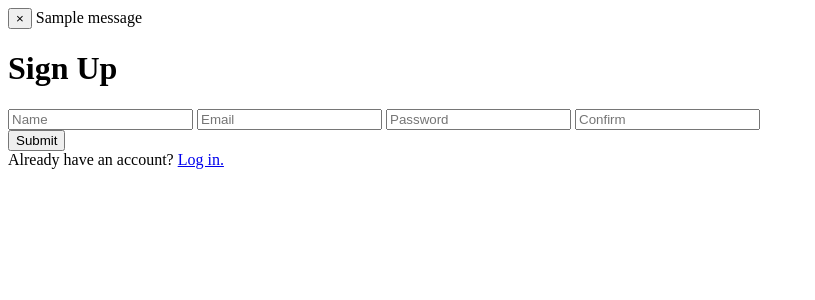
After one commit to JumuFENG/fund_hold_assist, a Flask app: page /signup in a window 1280 px wide. The commit adds this page. Shown: the top 300 px of the page, without its empty margins (0-815 px from the left). Run offline with Flask 3, Linux system fonts and the light colour scheme; one stand-in notice (Sample message) is shown.

Commit message:
sign up and login.

```diff
--- a/rest_app/flask_startup.py
+++ b/rest_app/flask_startup.py
@@ -1,8 +1,7 @@
 # Python 3
 # -*- coding:utf-8 -*-
 
-from flask import Flask
-from flask import Flask, flash, redirect, render_template, request, session, abort
+from flask import Flask, flash, redirect, render_template, request, session, abort, url_for
 import requests
 import urllib.parse
 import sys
@@ -20,20 +19,55 @@ def login():
         if not session.get('logged_in'):
             return render_template('login.html')
         else:
-            return "login success!"
+            return redirect(url_for('home'))
     elif request.method == 'POST':
         username = request.form['username']
+        email = request.form['email']
         password = request.form['password']
 
         gen_db = SqlHelper(password = db_pwd, database = "general")
         usermodel = UserModel(gen_db)
-        user = usermodel.user_by_email(username)
+        user = usermodel.user_by_email(email)
 
         if user and usermodel.check_password(user, request.form['password']):
             session['logged_in'] = True
         else:
             flash('wrong username or password')
         return render_template('login.html')
+
+@app.route("/signup", methods=['GET', 'POST'])
+def signup():
+    if request.method == 'POST':
+        username = request.form['username']
+        email = request.form['email']
+        password = request.form['password']
+
+        gen_db = SqlHelper(password = db_pwd, database = "general")
+        usermodel = UserModel(gen_db)
+        existing_user = usermodel.user_by_email(email)
+
+        if password == request.form['confirm']:
+            if existing_user is None:
+                user = usermodel.add_new(username, password, email)
+                session['logged_in'] = True
+                return redirect(url_for('home'))
+
+            flash('A user already exists with that email address.')
+            return redirect(url_for('signup'))
+    return render_template('/signup.html',
+                           title='Create an Account.',
+                           template='signup-page',
+                           body="Sign up for a user account.")
+
+@app.route('/home/index.html', methods=['GET'])
+def home():
+    return "OK", 200
+
+@app.route('/dashboard', methods=['GET'])
+def dashboard():
+    if not session.get('logged_in'):
+        return redirect(url_for('login'))
+    return "login success!"
 
 @app.route('/api/')
 def index():
@@ -54,17 +88,7 @@ def add_fund_buy_rec():
 
 @app.route('/api/v1/fund/test', methods=['GET'])
 def test_get():
-        username = 'username'
-        password = 'password'
-
-        gen_db = SqlHelper(password = db_pwd, database = "general")
-        usermodel = UserModel(gen_db)
-        user = usermodel.user_by_email(username)
-
-        if user and usermodel.check_password(user, request.form['password']):
-            print("login")
-        else:
-            print('wrong username or password')
+    return render_template('login.html')
 
 if __name__ == '__main__':
     app.run(debug=True)
--- /dev/null
+++ b/rest_app/templates/layout.html
@@ -0,0 +1,13 @@
+<!DOCTYPE html>
+<html lang="en">
+  <head>
+    {% include 'meta.html' %}
+    {% block pagestyles %}{% endblock %}
+  </head>
+  <body class="{{template}}">
+    <div class="container">
+      {% block content %}{% endblock %}
+    </div>
+    <!-- Scripts -->
+  </body>
+</html>
--- /dev/null
+++ b/rest_app/templates/meta.html
@@ -0,0 +1,7 @@
+{% block meta %}
+    <meta charset="utf-8" />
+    <title>{{title}}</title>
+    <meta name="HandheldFriendly" content="True" />
+    <meta name="viewport" content="width=device-width, initial-scale=1.0, viewport-fit=cover" />
+    <meta name="theme-color" content="#5eb9d7" />
+ {% endblock %}
--- /dev/null
+++ b/rest_app/templates/signup.html
@@ -0,0 +1,26 @@
+{% extends "layout.html" %}
+
+{% block content %}
+  <div class="formwrapper">
+    <form method=post>
+      {% for message in get_flashed_messages() %}
+        <div class="alert alert-warning">
+            <button type="button" class="close" data-dismiss="alert">&times;</button>
+            {{ message }}
+        </div>
+      {% endfor %}
+      <h1>Sign Up</h1>
+      <input type="username" name="username" placeholder="Name">
+      <input type="email" name="email" placeholder="Email">
+      <input type="password" name="password" placeholder="Password">
+      <input type="password" name="confirm" placeholder="Confirm">
+
+      <div class="submitbutton">
+        <input id="submit" type="submit" value="Submit">
+      </div>
+    </form>
+    <div class="loginsignup">
+      <span>Already have an account? <a href="{{ url_for('login') }}">Log in.</a><span>
+    </div>
+  </div>
+{% endblock %}
--- a/rest_app/user/models.py
+++ b/rest_app/user/models.py
@@ -12,6 +12,8 @@ class User():
         self.email = email
         self.password = None
 
+    def to_string(self):
+        return 'id: ' + str(self.id) + ' name: ' + self.name + ' email: ' + self.email;
 
 class UserModel():
     def __init__(self, sqldb):
@@ -25,7 +27,8 @@ class UserModel():
             self.sqldb.creatTable(self.tablename, attrs, constraint)
         (result,), = self.sqldb.select(self.tablename, 'count(*)', ["email = '%s'" % email])
         if result and result != 0:
-            print("email: %s alread exists for: " % email, self.id, self.name)
+            user = self.user_by_email(email)
+            print( user.to_string(), "already exists!")
             return
         self.sqldb.insert(self.tablename, {'name':name, 'password':password, 'email':email})
 
```
Also changed, not shown: rest_app/templates/login.html (+17 -4 lines).
